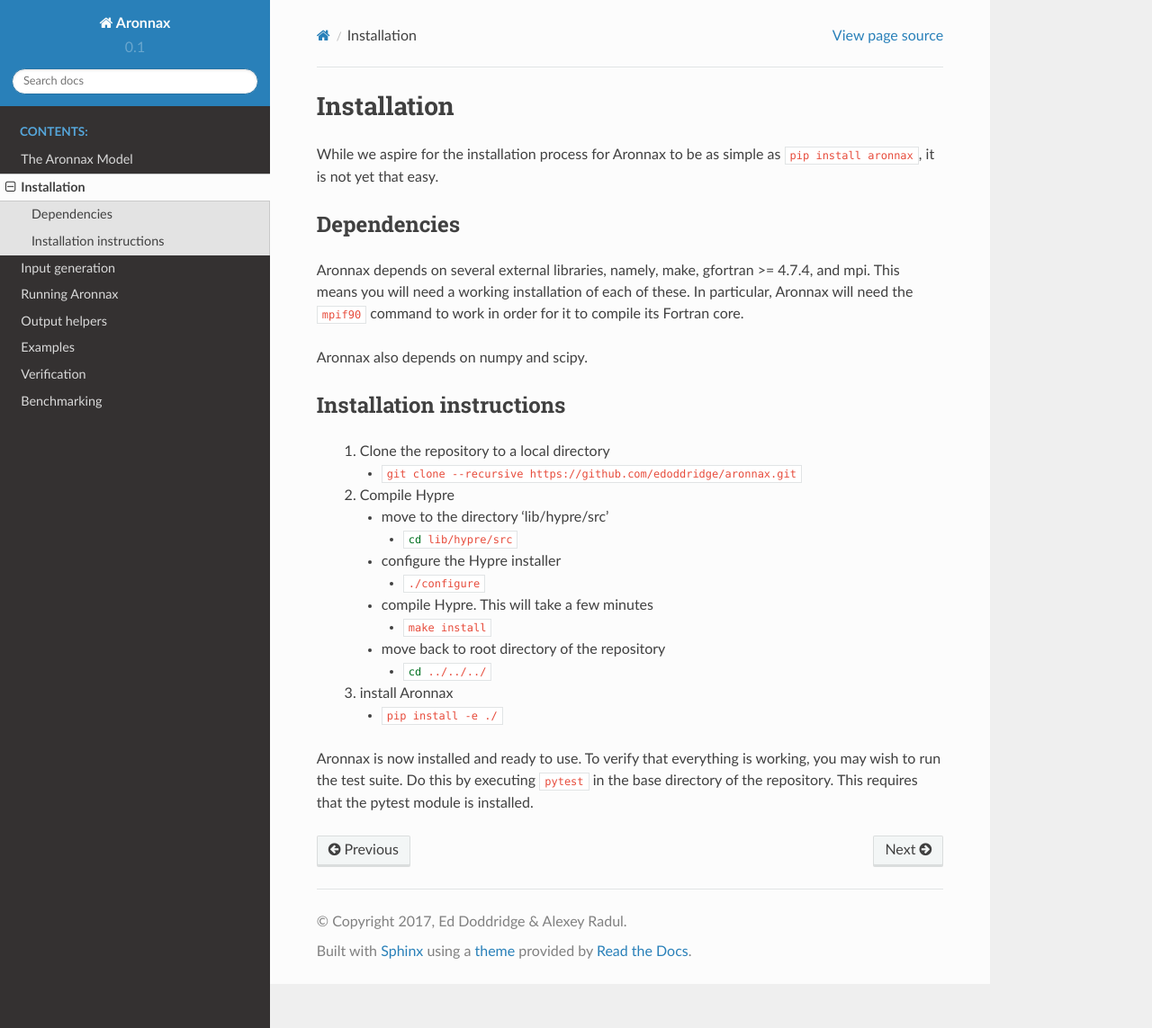
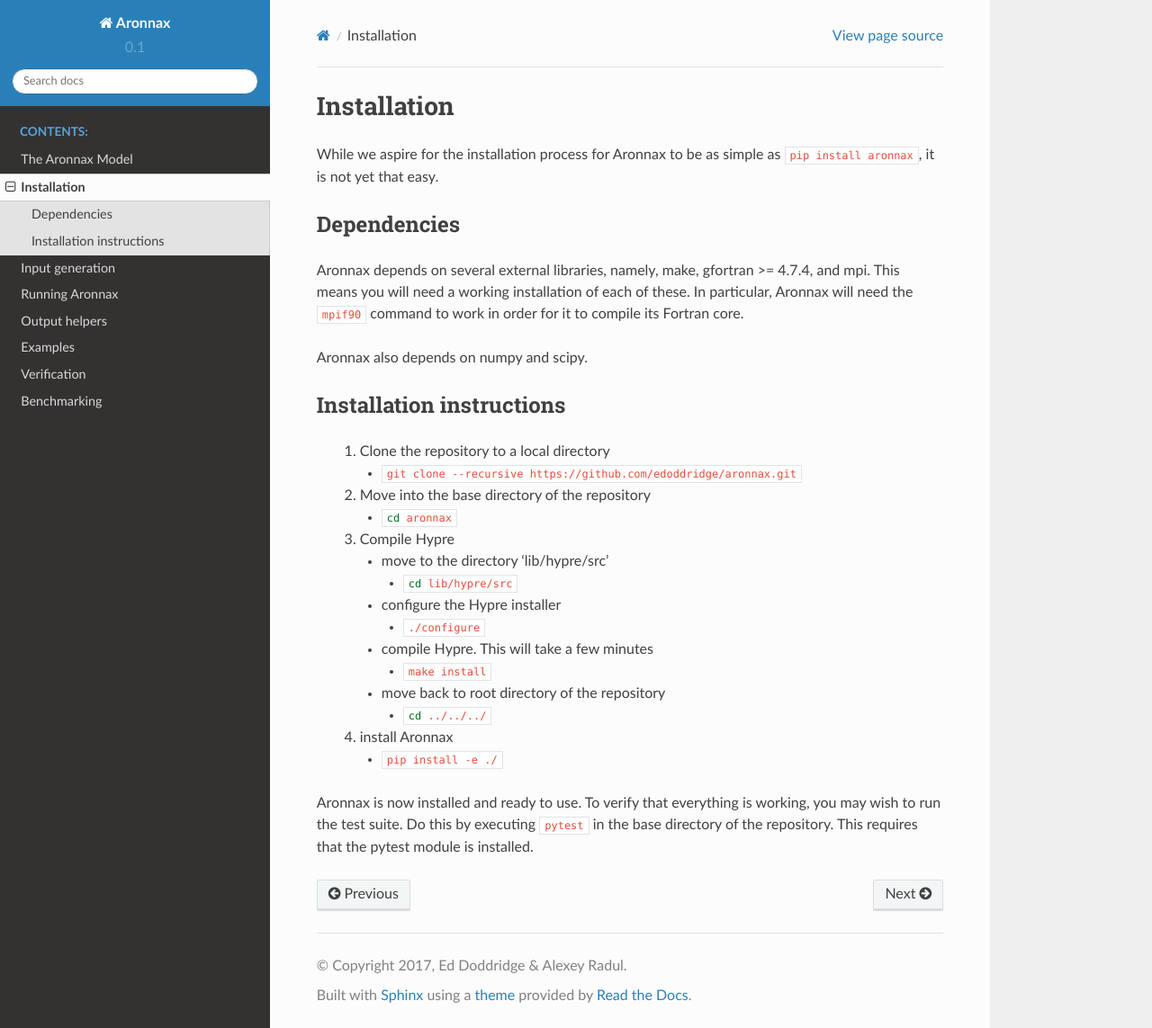
Before and after one commit to edoddridge/aronnax, a Sphinx documentation site: the page built from docs/installation.rst, in a window 1280 px wide and 1143 px high. Shown: the whole window at 90% size. Built offline with Sphinx 7.4.7 and the Read the Docs theme 2.0.0, drawn with Linux system fonts in a browser that asks for light colours.

Commit message:
cd into repo before continuing with installation
Users should cd into the root dir of the repo after the `git clone` command. Closes #153

```diff
--- a/docs/installation.rst
+++ b/docs/installation.rst
@@ -20,6 +20,10 @@
  #. Clone the repository to a local directory
 
     - :bash:`git clone --recursive https://github.com/edoddridge/aronnax.git`
+
+ #. Move into the base directory of the repository
+
+    - :bash:`cd aronnax`
 
  #. Compile Hypre
 
```
